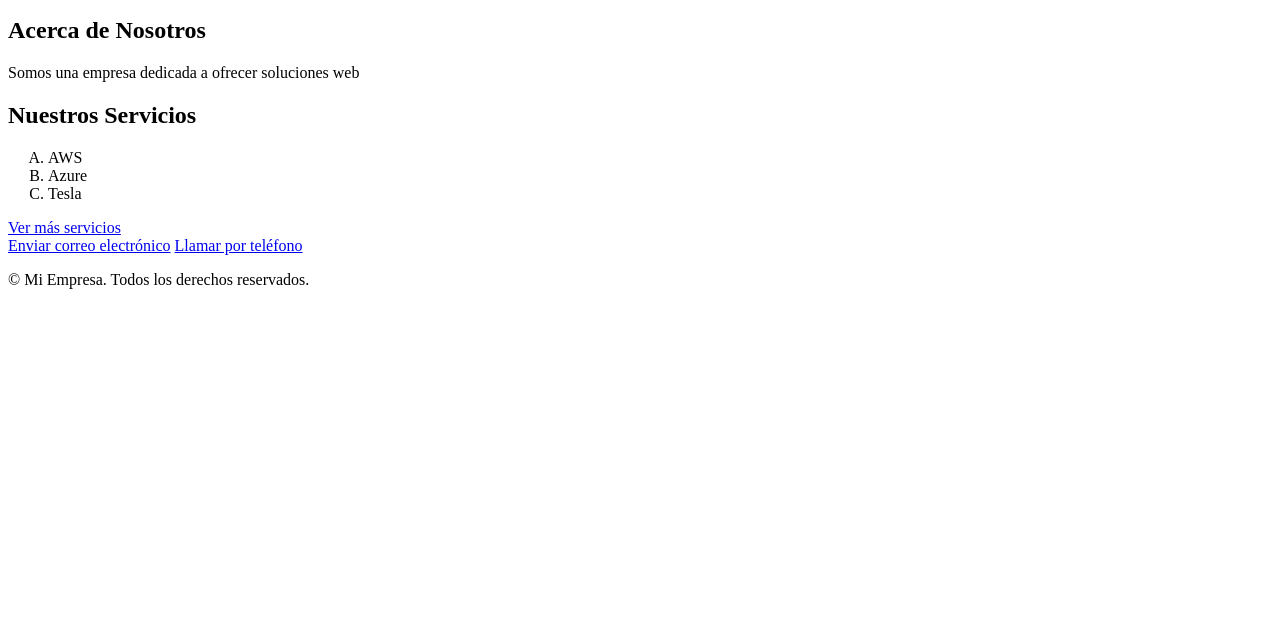
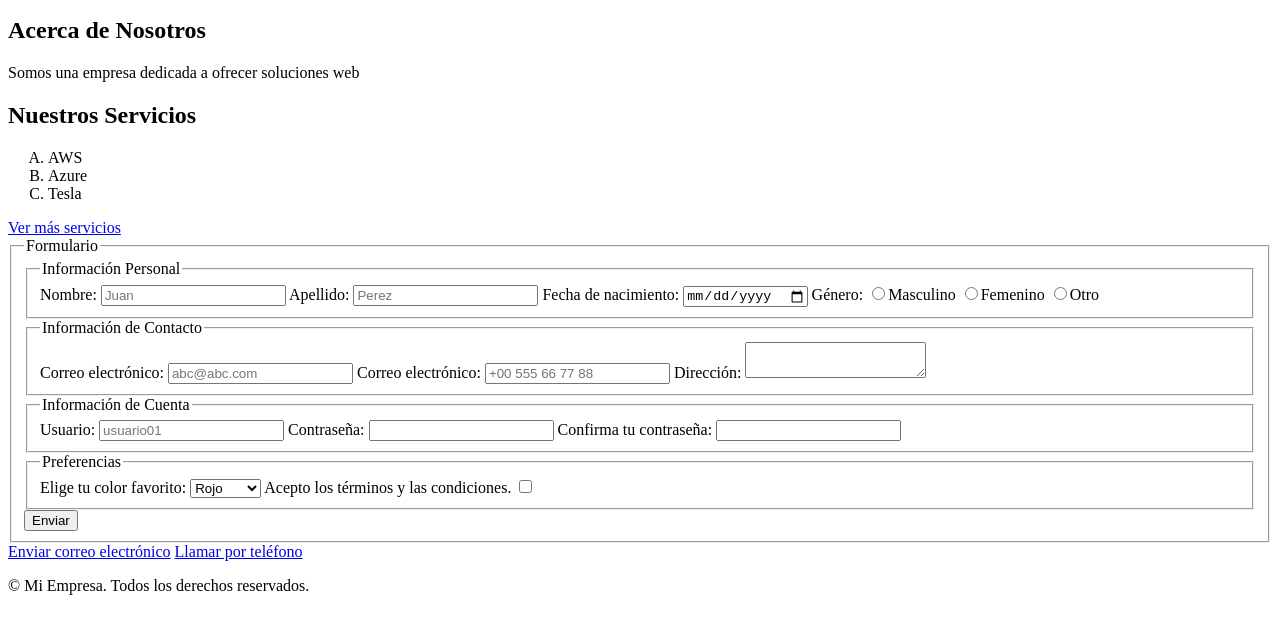
Before and after one commit to karlo1989nu/html-ejercicios-3, a plain HTML site: page index.html in a window 1280 px wide. Shown: the part 101-730 px from the top of the page. Drawn offline with Linux system fonts and the light colour scheme.

Commit message:
fin del ejercicio

```diff
--- a/index.html
+++ b/index.html
@@ -25,9 +25,109 @@
         >Ver más servicios</a
       >
     </section>
+    <form action="#" method="post">
+      <fieldset>
+        <legend>Formulario</legend>
+        <fieldset>
+          <legend>Información Personal</legend>
+          <label for="nombre">Nombre:</label>
+          <input
+            type="text"
+            name="nombre"
+            id="nombre"
+            required
+            placeholder="Juan"
+          />
+          <label for="apellido">Apellido:</label>
+          <input
+            type="text"
+            name="apellido"
+            id="apellido"
+            required
+            placeholder="Perez"
+          />
+          <label for="nacimiento">Fecha de nacimiento:</label>
+          <input type="date" name="nacimiento" id="nacimiento" required />
+          <label for="genero">Género:</label>
+          <label
+            ><input
+              type="radio"
+              name="genero"
+              value="masculino"
+            />Masculino</label
+          >
+          <label
+            ><input
+              type="radio"
+              name="genero"
+              value="femenino"
+            />Femenino</label
+          >
+          <label><input type="radio" name="genero" value="otro" />Otro</label>
+        </fieldset>
+        <fieldset>
+          <legend>Información de Contacto</legend>
+          <label for="correo">Correo electrónico:</label>
+          <input
+            type="email"
+            name="correo"
+            id="correo"
+            required
+            placeholder="abc@abc.com"
+          />
+          <label for="telefono">Correo electrónico:</label>
+          <input
+            type="tel"
+            name="telefono"
+            id="telefono"
+            required
+            placeholder="+00 555 66 77 88"
+          />
+          <label for="direccion">Dirección:</label>
+          <textarea name="direccion" id="direccion"></textarea>
+        </fieldset>
+        <fieldset>
+          <legend>Información de Cuenta</legend>
+          <label for="usuario">Usuario:</label>
+          <input
+            type="text"
+            name="usuario"
+            id="usuario"
+            placeholder="usuario01"
+            required
+          />
+          <label for="contrasena">Contraseña:</label>
+          <input type="password" name="contrasena" id="contrasena" required />
+          <label for="c.contrasena">Confirma tu contraseña:</label>
+          <input
+            type="password"
+            name="c.contrasena"
+            id="c.contrasena"
+            required
+          />
+        </fieldset>
+        <fieldset>
+          <legend>Preferencias</legend>
+          <label for="color">Elige tu color favorito:</label>
+          <select name="color" id="color">
+            <option value="rojo">Rojo</option>
+            <option value="azul">Azul</option>
+            <option value="verde">Verde</option>
+            <option value="amarillo">Amarillo</option>
+          </select>
+          <label for="condiciones"
+            >Acepto los términos y las condiciones.</label
+          >
+          <input type="checkbox" name="condiciones" id="condiciones" required />
+        </fieldset>
+        <label for=""></label>
+        <button type="submit">Enviar</button>
+      </fieldset>
+    </form>
     <footer>
       <a href="mailto:info@miempresa.com">Enviar correo electrónico</a>
       <a href="tel:+1234567890">Llamar por teléfono</a>
       <p>&copy; Mi Empresa. Todos los derechos reservados.</p>
+    </footer>
   </body>
 </html>
```
